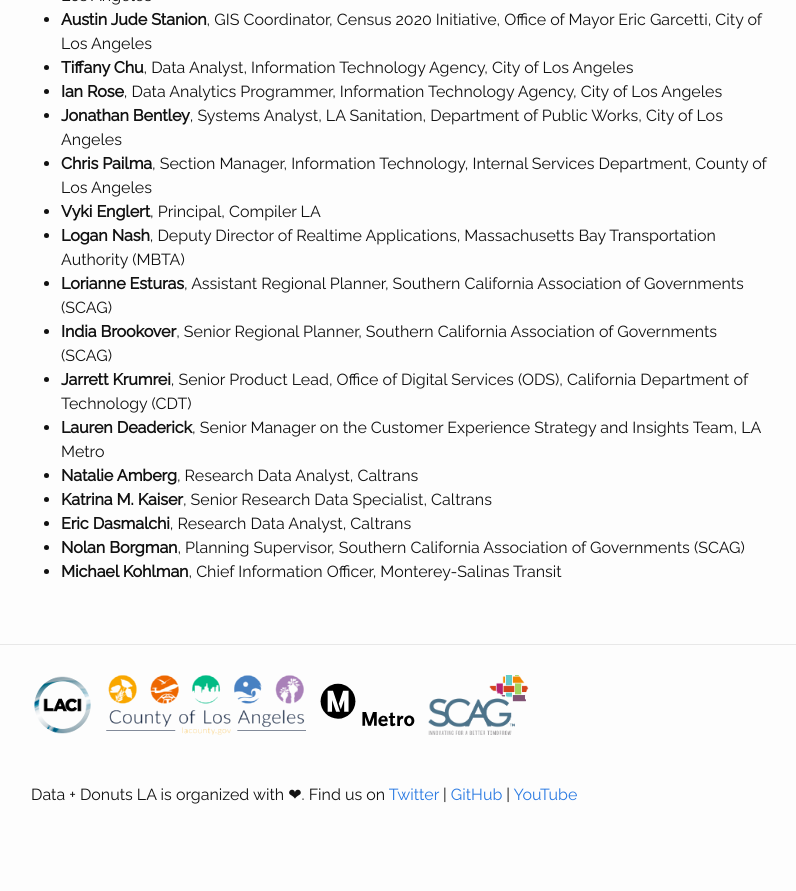
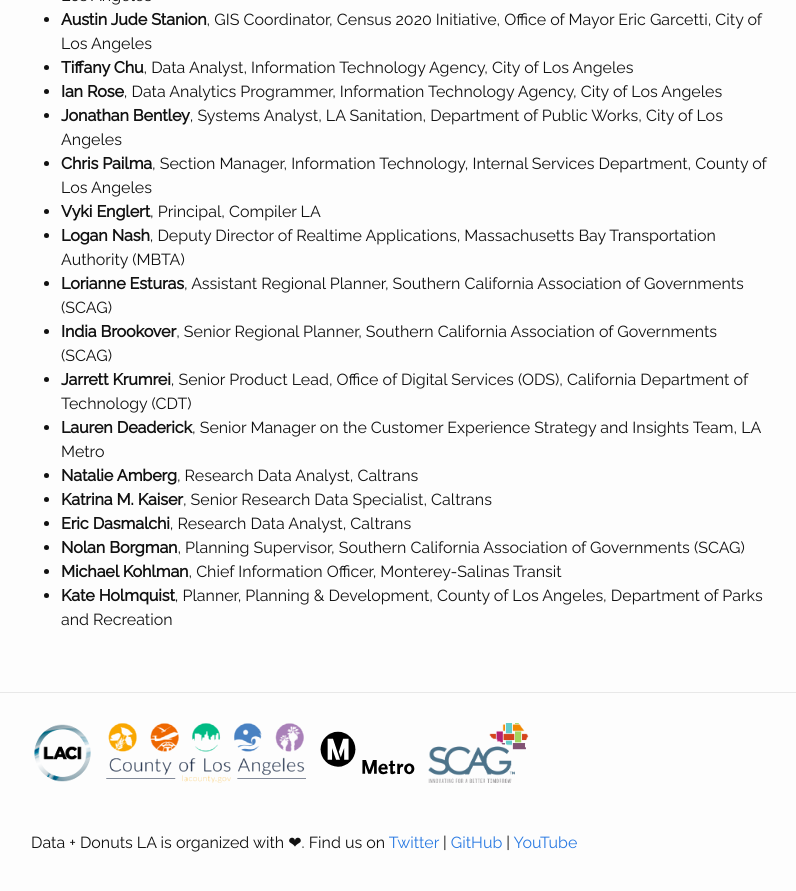
Before and after one commit to compilerla/data-donuts, a Jekyll site: the page built from about.md, in a window 1280 px wide and 900 px high, scrolled down 2481 px. Shown: the top 891 px of the window, without its empty margins (239-1035 px from the left). Built offline with Jekyll 4.4.1, drawn with Linux system fonts in a browser that asks for light colours; before the commit the page ends 3333 px from its top, so only the background shows below that.

Commit message:
add new speaker details

```diff
--- a/_data/speakers.yml
+++ b/_data/speakers.yml
@@ -330,3 +330,9 @@
     photo: "../images/michael-kohlman.jpg"
     title: "Chief Information Officer"
     org: "Monterey-Salinas Transit"
+
+Kate Holmquist:
+    name: "Kate Holmquist"
+    photo: "../images/kate-holmquist.jpg"
+    title: "Planner, Planning & Development"
+    org: "County of Los Angeles, Department of Parks and Recreation"
```
